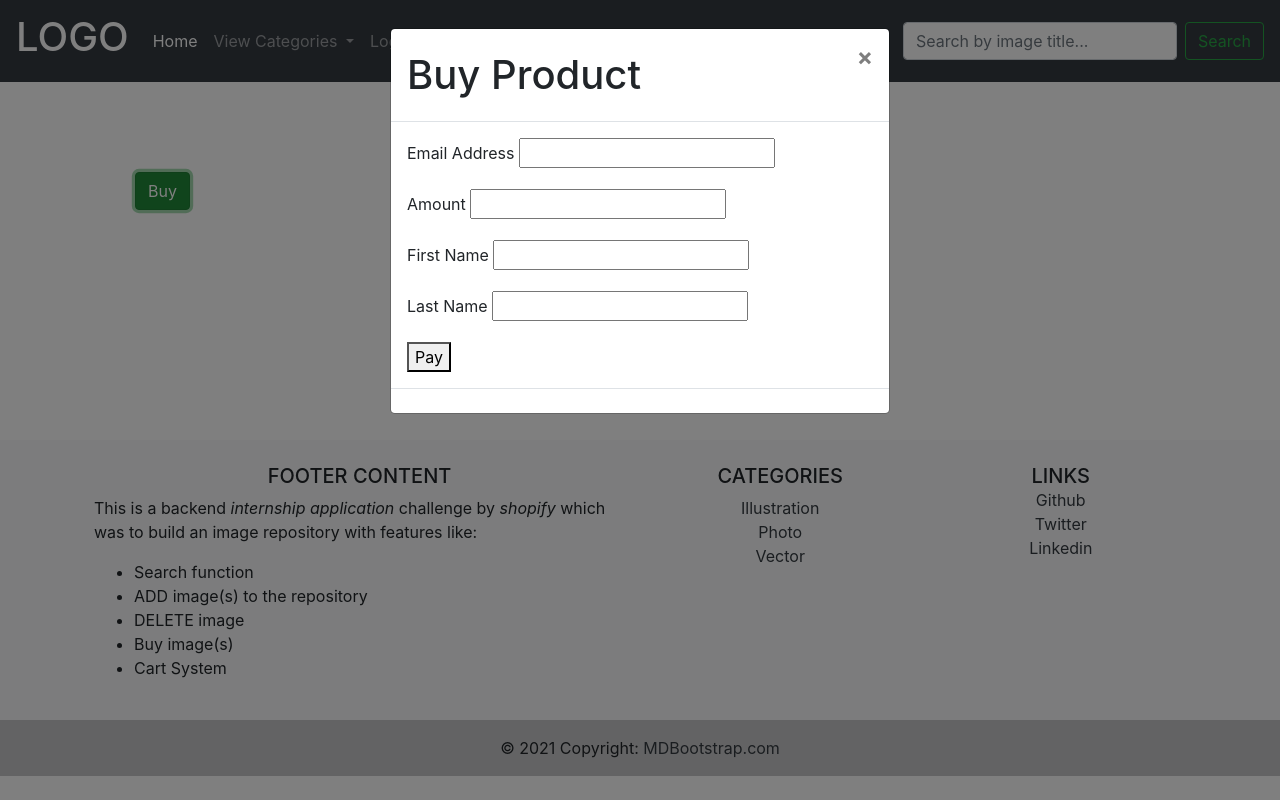
After one commit to izudada/shopifiy_image_repo_challenge, a Flask app: template templates/cart.html in a window 1280 px wide, after a click on "Buy". The commit adds this page. Run offline with Flask 2, Linux system fonts and the light colour scheme; the template is opened without the code that fills it, so the values that code supplies are empty; some libraries are stand-ins or nearby versions.

Commit message:
Created cart feature

```diff
--- a/app.py
+++ b/app.py
@@ -107,6 +107,7 @@ def login():
     if request.method == 'POST':
         email = request.form['email']
         password = request.form['password']
+        Cart = {}
 
         #   Create Mysql cursor
         cur = mysql.connection.cursor()
@@ -118,13 +119,11 @@ def login():
             data = cur.fetchone()
             retrived_password = data['password']
 
-            Cart = {}
-
             #   Compare both passwords for authentication
             if sha256_crypt.verify(password, retrived_password):
                 # Passed
                 session['logged_in'] = True
-                session["Shoppingcart"] = Cart
+                session["Cart"] = Cart
                 session['id'] = data['id']
 
                 # Commit To DB
@@ -364,6 +363,70 @@ def vector():
         return render_template('search.html')
 
 
+#   Function to add item(s) to cart if cart is not empty
+def AddDicts(dict1, dict2):
+    if isinstance(dict1, list) and isinstance(dict2, list):
+        return dict1 + dict2
+    elif isinstance(dict1, dict) and isinstance(dict2, dict):
+        return dict( list(dict1.items()) + list(dict2.items()) )
+    else:
+        return False
+
+
+#   Route for displaying cart
+@app.route('/cart')
+@is_logged_in
+def cart():
+    grandtotal = 0
+    for key, value in session["Cart"].items():
+        grandtotal += value["total"]
+
+    return render_template('cart.html', grandtotal=grandtotal)
+
+
+@app.route("/add_to_cart/<string:image_id>", methods=['POST'])
+@is_logged_in
+def add_to_cart(image_id):
+    if request.method == 'POST':
+        quantity = int(request.form['quantity']) #   Modal for data for adding item to cart
+
+        cur = mysql.connection.cursor()
+        result = cur.execute("SELECT * FROM images WHERE id = %s", [image_id]) #    Get image data from database
+        data = cur.fetchone()
+
+        if data:
+            image = {
+                image_id : {
+                    "filename" : data['filename'],
+                    "price" : data['price'],
+                    "quantity" : quantity,
+                    "total" : 0
+                }
+            }
+
+            for key, value in image.items():
+                value["total"] = int(value["price"]) * value["quantity"]
+
+        if "Cart" in session:
+            if image_id in session["Cart"]:
+                for key, value in session["Cart"].items():
+                    if int(image_id) == int(key):
+                        value["quantity"] += int(quantity)
+                        value["total"] = int(value["price"]) *int(value["quantity"])
+
+                flash("Item quantity updated", "success")
+                return redirect(url_for('cart'))
+            else:
+                session["Cart"] = AddDicts(session["Cart"], image)
+                return redirect(url_for('cart'))
+        else:
+            session['Cart'] = image
+            return redirect(url_for('cart'))
+
+        cur.close()
+
+    return redirect(url_for('cart'))
+
 
 if __name__ == '__main__':
         app.secret_key = 'secret@'
--- a/static/css/style.css
+++ b/static/css/style.css
@@ -17,6 +17,7 @@ main{
 }
 
 .hold{
+    margin: 20px 0 0 50px;
     padding-top: 20px;
 }
 
@@ -31,3 +32,15 @@ footer{
 hr{
     margin-top: 50px;
 }
+
+.cart{
+    width: 89%;
+    height: 60px;
+    box-shadow: 4px 5px 5px rgba(88, 152, 196, 0.6);
+}
+
+.cart img{
+    width: 40%;
+    height: 60px;
+    padding-bottom: 20px;
+}
--- /dev/null
+++ b/templates/cart.html
@@ -0,0 +1,96 @@
+{% extends "layout.html" %}
+
+{% block body %}
+    <div class="row hold">
+        {% for key, value in session["Cart"].items() %}
+            <div class="cart">
+                <table class="table table-responsive">
+                    <tr>
+                        <td>
+                            <div class="col-sm-9">
+                                <img class="img-responsive" src="../../static/images/uploads/{{value.filename}}" alt="">
+                            </div>
+                        </td>
+                        <td>Price: {{value.price}}</td>
+                        <td>Quantity: {{value.quantity}}</td>
+                        <td>Total: {{value.total}}</td>
+                    </tr>
+                </table>
+            </div>
+        {% endfor %}
+    </div>
+    <div class="row hold">
+        <td>
+            <button type="button" class="btn btn-success" data-toggle="modal" data-target="#myModal"> Buy </button>
+            <!-- Buy Modal -->
+            <div class="modal" id="myModal">
+                <div class="modal-dialog">
+                    <div class="modal-content">
+
+                        <!-- Modal Header -->
+                        <div class="modal-header">
+                            <h1 class="modal-title">Buy Product </h1>
+                            <button type="button" class="close" data-dismiss="modal">&times;</button>
+                        </div>
+
+                        <!-- Modal body -->
+                        <div class="modal-body">
+                            <form id="paymentForm">
+                                <div class="form-group">
+                                    <label for="email">Email Address</label>
+                                    <input type="email" id="email-address" required />
+                                </div>
+                                <div class="form-group">
+                                    <label for="amount">Amount</label>
+                                    <input type="tel" id="amount" value="{{grandtotal}}" required readonly/>
+                                </div>
+                                <div class="form-group">
+                                    <label for="first-name">First Name</label>
+                                    <input type="text" id="first-name" />
+                                </div>
+                                <div class="form-group">
+                                    <label for="last-name">Last Name</label>
+                                    <input type="text" id="last-name" />
+                                </div>
+                                <div class="form-submit">
+                                    <button type="submit" onclick="payWithPaystack()"> Pay </button>
+                                </div>
+                            </form>
+                                <script src="https://js.paystack.co/v1/inline.js"></script>
+                                <!-- For Paystack PAyment API  -->
+                                <script>
+                                    const paymentForm = document.getElementById('paymentForm');
+                                    paymentForm.addEventListener("submit", payWithPaystack, false);
+                                    function payWithPaystack(e) {
+                                    e.preventDefault();
+                                    let handler = PaystackPop.setup({
+                                        key: 'pk_test_2a103fff399a08f2d518f21bdb92d14278207fa5', // Replace with your public key
+                                        email: document.getElementById("email-address").value,
+                                        amount: document.getElementById("amount").value * 100,
+                                        ref: ''+Math.floor((Math.random() * 1000000000) + 1), // generates a pseudo-unique reference. Please replace with a reference you generated. Or remove the line entirely so our API will generate one for you
+                                        // label: "Optional string that replaces customer email"
+                                        onClose: function(){
+                                        alert('Window closed.');
+                                        },
+                                        callback: function(response){
+                                        let message = 'Payment complete! Reference: ' + response.reference;
+                                        alert(message);
+                                        }
+                                    });
+                                    handler.openIframe();
+                                    }
+                                </script>
+                        </div>
+
+                        <!-- Modal footer -->
+                        <div class="modal-footer">
+
+                        </div>
+
+                    </div>
+                </div>
+            </div>
+
+        </td>
+    </div>
+{% endblock %}
--- a/templates/layout.html
+++ b/templates/layout.html
@@ -51,6 +51,9 @@
                 <li class="nav-item">
                     <a class="nav-link" href="{{url_for('upload')}}">Upload</a>
                 </li>
+                <li class="nav-item">
+                    <a class="nav-link" href="{{url_for('cart')}}">Cart ({{session["Cart"]|length}})</a>
+                </li>
             </ul>
 
             <form class="form-inline my-2 my-lg-0" action="{{url_for('search')}}" method="post">
@@ -86,9 +89,11 @@
                     This is a backend <em> internship application </em> challenge by <em> shopify </em> which was to build an image repository with features like:
 
                     <ul class="features">
-                        <li>SEARCH function</li>
+                        <li>Search function</li>
                         <li>ADD image(s) to the repository</li>
                         <li>DELETE image</li>
+                        <li>Buy image(s)</li>
+                        <li>Cart System</li>
                     </ul>
                 </p>
                 </div>
@@ -154,29 +159,5 @@
     <script src="https://cdnjs.cloudflare.com/ajax/libs/popper.js/1.16.0/umd/popper.min.js"></script>
     <script src="https://maxcdn.bootstrapcdn.com/bootstrap/4.5.0/js/bootstrap.min.js"></script>
 
-    <!-- For Paystack PAyment API  -->
-    <script>
-        const paymentForm = document.getElementById('paymentForm');
-        paymentForm.addEventListener("submit", payWithPaystack, false);
-        function payWithPaystack(e) {
-        e.preventDefault();
-        let handler = PaystackPop.setup({
-            key: 'pk_test_2a103fff399a08f2d518f21bdb92d14278207fa5', // Replace with your public key
-            email: document.getElementById("email-address").value,
-            amount: document.getElementById("amount").value * 100,
-            ref: ''+Math.floor((Math.random() * 1000000000) + 1), // generates a pseudo-unique reference. Please replace with a reference you generated. Or remove the line entirely so our API will generate one for you
-            // label: "Optional string that replaces customer email"
-            onClose: function(){
-            alert('Window closed.');
-            },
-            callback: function(response){
-            let message = 'Payment complete! Reference: ' + response.reference;
-            alert(message);
-            }
-        });
-        handler.openIframe();
-        }
-    </script>
-
 </body>
 </html>
```
Also changed, not shown: templates/view.html (+67 -4 lines).
